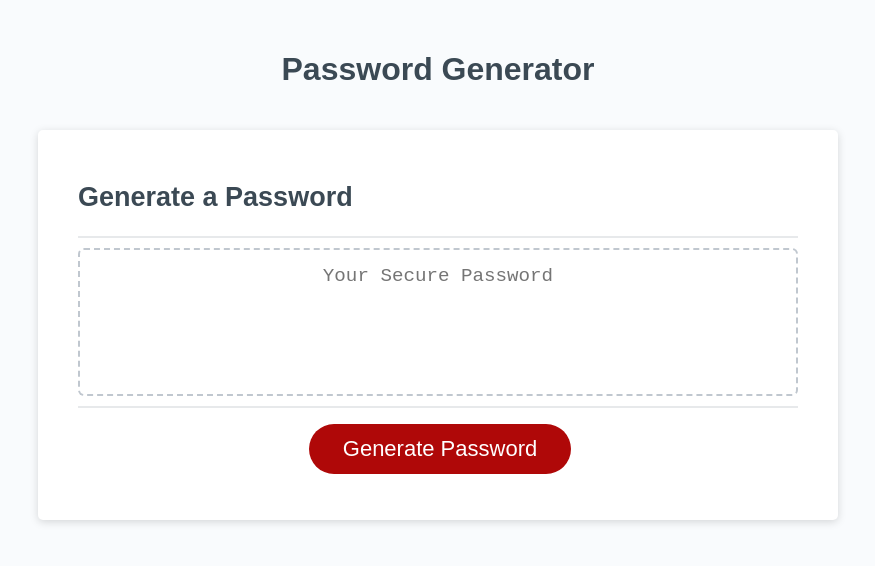
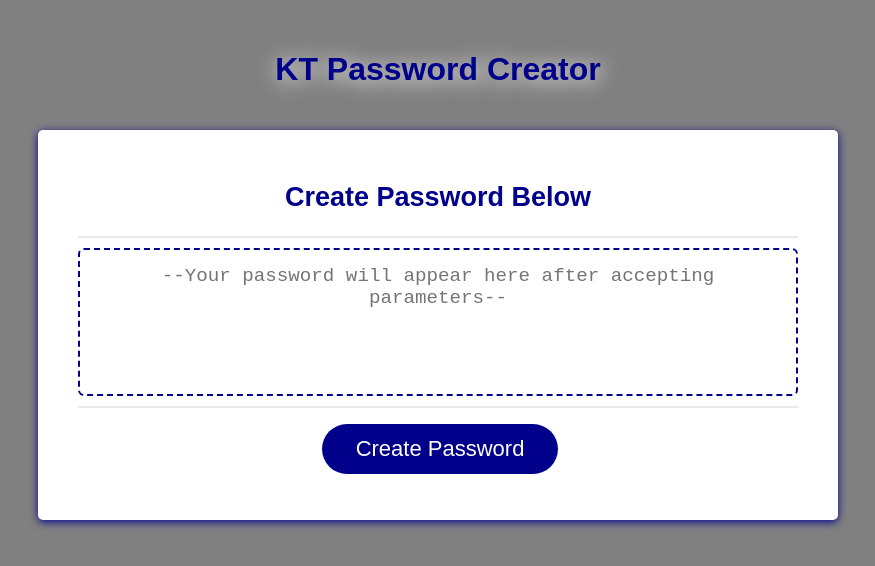
Before and after one commit to kthomasnj/kt-pwd-creator, a plain HTML site: page index.html in a window 1280 px wide. Shown: the whole page, without its empty margins (202-1077 px from the left). Drawn offline with Linux system fonts and the light colour scheme.

Commit message:
Updated look and feel of webpage.

```diff
--- a/assets/css/style.css
+++ b/assets/css/style.css
@@ -14,7 +14,7 @@ body,
 
 body {
   font-family: sans-serif;
-  background-color: #f9fbfd;
+  background-color: grey;
 }
 
 .wrapper {
@@ -27,14 +27,18 @@ header {
   text-align: center;
   padding: 20px;
   padding-top: 0px;
-  color: hsl(206, 17%, 28%);
+  color: darkblue;
+}
+
+h1 {
+  text-shadow: 2px 2px 20px white;
 }
 
 .card {
   background-color: hsl(0, 0%, 100%);
   border-radius: 5px;
   border-width: 1px;
-  box-shadow: rgba(0, 0, 0, 0.15) 0px 2px 8px 0px;
+  box-shadow: darkblue 0px 2px 8px 0px;
   color: hsl(206, 17%, 28%);
   font-size: 18px;
   margin: 0 auto;
@@ -49,6 +53,11 @@ header {
   background: #e7e9eb;
   height: 2px;
 }
+
+.card-header h2 {
+  text-align: center;
+  color: darkblue;
+  }
 
 .card-body {
   min-height: 100px;
@@ -74,9 +83,9 @@ header {
 
 .btn {
   border: none;
-  background-color: hsl(360, 91%, 36%);
+  background-color: darkblue;
   border-radius: 25px;
-  box-shadow: rgba(0, 0, 0, 0.1) 0px 1px 6px 0px rgba(0, 0, 0, 0.2) 0px 1px 1px
+  box-shadow: darkblue 0px 1px 6px 0px darkblue 0px 1px 1px
     0px;
   color: hsl(0, 0%, 100%);
   display: inline-block;
@@ -112,7 +121,7 @@ button[disabled] {
   text-align: center;
   margin-top: 10px;
   margin-bottom: 10px;
-  border: 2px dashed #c0c7cf;
+  border: 2px dashed darkblue;
   border-radius: 6px;
   resize: none;
   overflow: hidden;
--- a/index.html
+++ b/index.html
@@ -10,22 +10,22 @@
   <body>
     <div class="wrapper">
       <header>
-        <h1>Password Generator</h1>
+        <h1>KT Password Creator</h1>
       </header>
       <div class="card">
         <div class="card-header">
-          <h2>Generate a Password</h2>
+          <h2>Create Password Below</h2>
         </div>
         <div class="card-body">
           <textarea
             readonly
             id="password"
-            placeholder="Your Secure Password"
+            placeholder="--Your password will appear here after accepting parameters--"
             aria-label="Generated Password"
           ></textarea>
         </div>
         <div class="card-footer">
-          <button id="generate" class="btn">Generate Password</button>
+          <button id="generate" class="btn">Create Password</button>
         </div>
       </div>
     </div>
```
